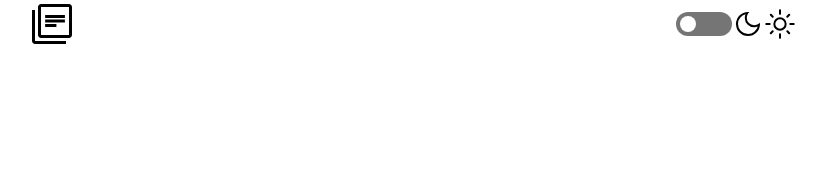
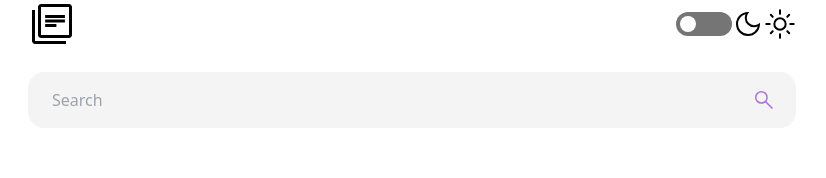
Before and after one commit to Sudeeeep/dictionary-web-app, a React (Vite) app: page / in a window 1280 px wide. Shown: the top 178 px of the page, without its empty margins (228-1054 px from the left). Built offline with nearby package versions, Linux system fonts and the light colour scheme.

Commit message:
feat: add searh bar

```diff
--- a/src/App.jsx
+++ b/src/App.jsx
@@ -1,9 +1,11 @@
 import { Header } from "./components/Header";
+import { SearchBar } from "./components/SearchBar";
 
 function App() {
   return (
     <div className="container w-11/12 sm:w-3/5 m-auto">
       <Header />
+      <SearchBar />
     </div>
   );
 }
--- a/src/components/SearchBar.jsx
+++ b/src/components/SearchBar.jsx
@@ -0,0 +1,18 @@
+import search from "../assets/search_FILL0_wght400_GRAD0_opsz48.svg";
+
+export const SearchBar = () => {
+  return (
+    <div className="mt-6">
+      <form className="relative">
+        <input
+          type="text"
+          placeholder="Search"
+          className="w-full bg-[#F4F4F4] px-6 py-4 rounded-2xl"
+        />
+        <button type="submit" className="absolute right-5 top-4">
+          <img src={search} className="h-6 font-bold" />
+        </button>
+      </form>
+    </div>
+  );
+};
```
Also changed, not shown: src/assets/search_FILL0_wght400_GRAD0_opsz48.svg (added).
